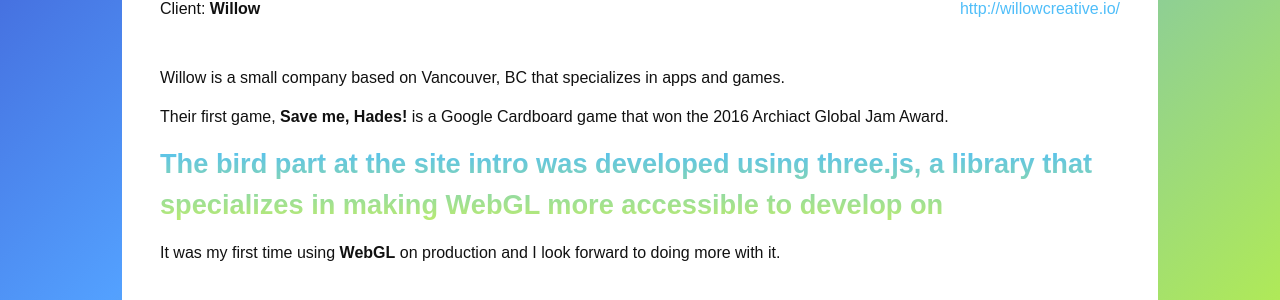
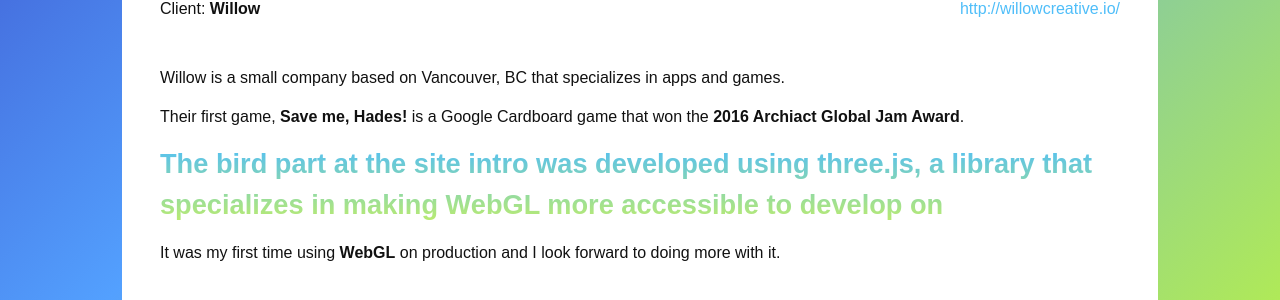
Before and after one commit to otaviowillow/otaviopadovani, a Jekyll site: the page built from _posts/2017-05-05-willow.markdown, in a window 1280 px wide. Shown: the part 685-985 px from the top of the page. Built offline with Jekyll 4.4.1, drawn with Linux system fonts in a browser that asks for light colours; some web fonts are replaced.

```diff
--- a/_posts/2017-05-05-willow.markdown
+++ b/_posts/2017-05-05-willow.markdown
@@ -20,7 +20,7 @@ my-work:
 
 Willow is a small company based on Vancouver, BC that specializes in apps and games.
 
-Their first game, **Save me, Hades!** is a Google Cardboard game that won the 2016 Archiact Global Jam Award.
+Their first game, **Save me, Hades!** is a Google Cardboard game that won the **2016 Archiact Global Jam Award**.
 
 # The bird part at the site intro was developed using three.js, a library that specializes in making WebGL more accessible to develop on
 
```
